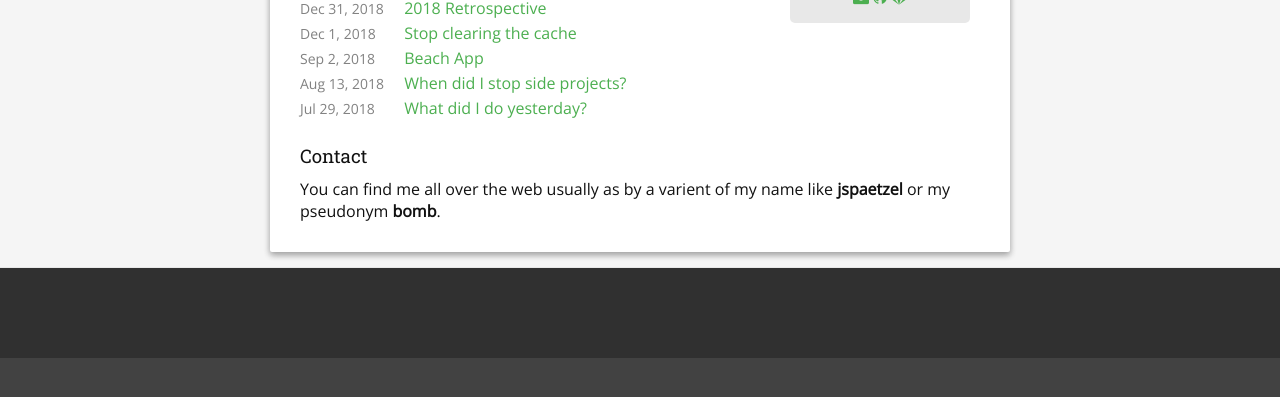
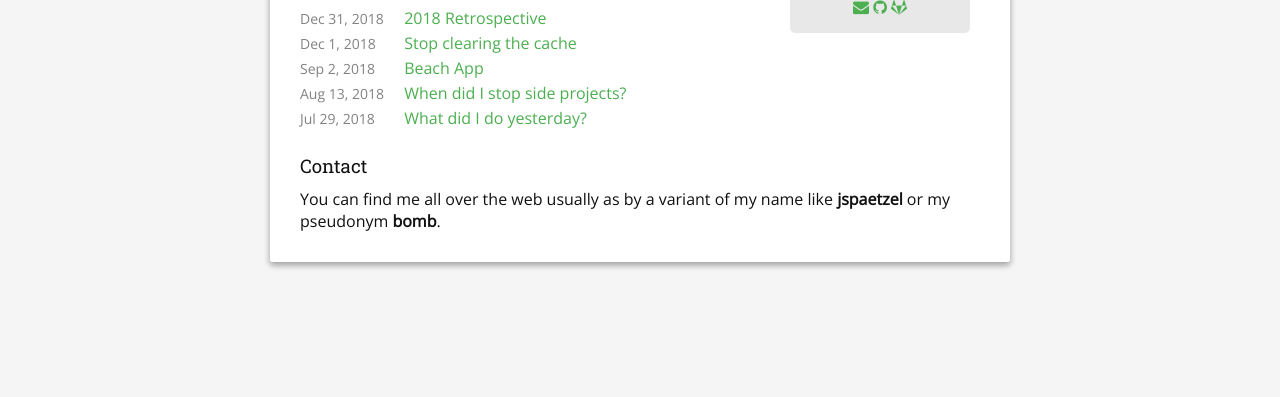
Before and after one commit to jspaetzel/meh.dev, a Jekyll site: the page built from index.html, in a window 1280 px wide, cut to the strip 291-688 px from the top of the page. Built offline with Jekyll 4.4.1, drawn with Linux system fonts in a browser that asks for light colours.

Commit message:
Simple improvements, add tracking

```diff
--- a/_sass/_base.scss
+++ b/_sass/_base.scss
@@ -1,7 +1,3 @@
-html {
-  background: darken($grey-color, 25%)
-}
-
 /**
  * Reset some basic elements
  */
--- a/_sass/_layout.scss
+++ b/_sass/_layout.scss
@@ -4,7 +4,7 @@
 .site-header {
   border-bottom: 1px solid $grey-color-light;
   padding: 0px;
-  margin-bottom: 10px;
+  margin-bottom: 20px;
   background: #FFFFFF;
   min-height: 56px;
   -webkit-box-shadow: 0 1px 10px rgba(0, 0, 0, 0.1);
@@ -101,8 +101,6 @@
  * Site footer
  */
 .site-footer {
-  border-top: 1px solid $grey-color-light;
-  background: #303030;
   padding: $spacing-unit 0;
 }
 
@@ -165,7 +163,7 @@
  */
 .content-wrapper {
   background: #ffffff;
-  margin-bottom: 15px;
+  margin-bottom: 40px;
   box-shadow: 0 3px 6px rgba(0, 0, 0, 0.16), 0 3px 6px rgba(0, 0, 0, 0.23);
   border-radius: 2px;
 }
--- a/index.html
+++ b/index.html
@@ -52,7 +52,7 @@
 
             <br/>
             <h3>Contact</h3>
-            <p>You can find me all over the web usually as by a varient of my name like <strong>jspaetzel</strong> or my
+            <p>You can find me all over the web usually as by a variant of my name like <strong>jspaetzel</strong> or my
                 pseudonym <strong>bomb</strong>.</p>
         </div>
     </div>
```
Also changed, not shown: _includes/footer.html (+10 -0 lines).
